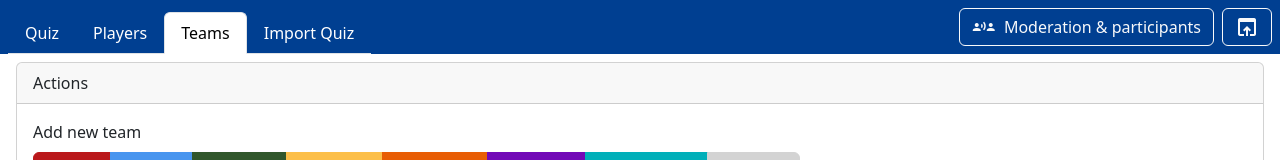
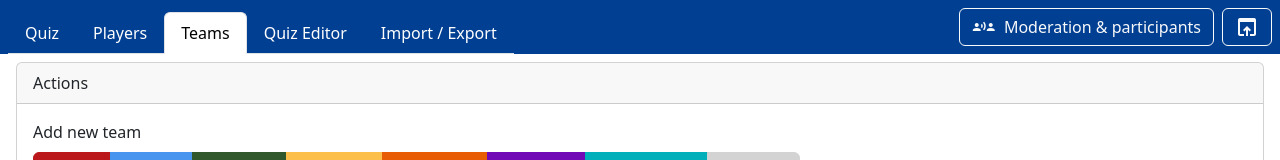
Before and after one commit to tdreja/single-page-quiz, a React (Vite) app: page / in a window 1280 px wide. Shown: the top 160 px of the page. Built offline with nearby package versions, Linux system fonts and the light colour scheme.

Commit message:
feat(Editor): Add editor page

```diff
--- a/src/App.tsx
+++ b/src/App.tsx
@@ -130,7 +130,7 @@ function App() {
                                     <QuizImporterView shared={true} />
                                 </SubPage>
                                 <SubPage state={GamePage.IMPORT_QUIZ} tabType={[TabType.PARTICIPANTS]}>
-                                    <ImporterLoadingView />
+                                    <ImporterLoadingView loadingMessage={(labels) => labels.importer.waitingForImport} />
                                 </SubPage>
 
                                 {/* Quiz */}
@@ -143,6 +143,17 @@ function App() {
                                 <SubPage state={GamePage.GAME_ACTIVE} tabType={[TabType.MODERATION]}>
                                     <QuizModerationPage shared={false} />
                                 </SubPage>
+
+                                {/* Editor */}
+                                <SubPage state={GamePage.EDIT_QUIZ} tabType={[TabType.MODERATION]}>
+                                    <QuizImporterView shared={false} />
+                                </SubPage>
+                                <SubPage state={GamePage.EDIT_QUIZ} tabType={[TabType.SHARED]}>
+                                    <ImporterLoadingView loadingMessage={(labels) => labels.quizEditor.editorCannotBeShared} />
+                                </SubPage>
+                                <SubPage state={GamePage.EDIT_QUIZ} tabType={[TabType.PARTICIPANTS]}>
+                                    <ImporterLoadingView loadingMessage={(labels) => labels.quizEditor.waitingOnEditor} />
+                                </SubPage>
                             </MainPage>
                             <TeamsBottomNav />
                         </DialogContext.Provider>
--- a/src/i18n/I18N.ts
+++ b/src/i18n/I18N.ts
@@ -21,6 +21,7 @@ export interface Labels {
     playerEditor: PlayerEditor,
     teamEditor: TeamEditor,
     settings: Settings,
+    quizEditor: QuizEditorLabels,
 }
 
 /**
@@ -178,6 +179,11 @@ export interface DialogLabels {
     actionNo: string,
 }
 
+export interface QuizEditorLabels {
+    waitingOnEditor: string,
+    editorCannotBeShared: string,
+}
+
 /**
  * Fetches the appropriate labels based on the user's language settings.
  * Defaults to English if no specific language is detected.
--- a/src/i18n/I18N_de.ts
+++ b/src/i18n/I18N_de.ts
@@ -68,7 +68,8 @@ export const i18n_de: Labels = {
         [GamePage.PLAYER_SETUP]: 'Spieler',
         [GamePage.CONTROLLER_SETUP]: 'Controller',
         [GamePage.GAME_ACTIVE]: 'Quiz',
-        [GamePage.IMPORT_QUIZ]: 'Quizdatei importieren',
+        [GamePage.IMPORT_QUIZ]: 'Import / Export',
+        [GamePage.EDIT_QUIZ]: 'Quiz Editor',
     },
     importer: {
         dialogImportTitle: 'Import abschließen?',
@@ -173,4 +174,8 @@ export const i18n_de: Labels = {
         labelShuffle: 'Spieler neu auf Teams aufteilen',
         tooltipShuffle: 'Spieler neu auf Teams aufteilen',
     },
+    quizEditor: {
+        editorCannotBeShared: 'Editor muss im Modus "Nur Moderation" geöffnet werden!',
+        waitingOnEditor: 'Warte auf Moderation...',
+    },
 };
--- a/src/i18n/I18N_en.ts
+++ b/src/i18n/I18N_en.ts
@@ -26,7 +26,8 @@ export const i18n_en: Labels = {
         [GamePage.PLAYER_SETUP]: 'Players',
         [GamePage.CONTROLLER_SETUP]: 'Controller',
         [GamePage.GAME_ACTIVE]: 'Quiz',
-        [GamePage.IMPORT_QUIZ]: 'Import quiz file',
+        [GamePage.IMPORT_QUIZ]: 'Import / Export',
+        [GamePage.EDIT_QUIZ]: 'Quiz Editor',
     },
     importer: {
         dialogImportTitle: 'Complete import?',
@@ -173,4 +174,8 @@ export const i18n_en: Labels = {
         labelShuffle: 'Shuffle players into teams',
         tooltipShuffle: 'Shuffle players into different teams',
     },
+    quizEditor: {
+        editorCannotBeShared: 'Editor requires "Moderation only" view!',
+        waitingOnEditor: 'Waiting on moderation...',
+    },
 };
--- a/src/model/game/game.ts
+++ b/src/model/game/game.ts
@@ -8,6 +8,7 @@ import { QuestionCell, QuizCell, QuizTable } from '../base/table';
 */
 export enum GamePage {
     IMPORT_QUIZ = 'import-quiz',
+    EDIT_QUIZ = 'edit-quiz',
     TEAM_SETUP = 'team-setup',
     PLAYER_SETUP = 'player-setup',
     CONTROLLER_SETUP = 'controller-setup',
--- a/src/pages/importer/ImporterLoadingView.tsx
+++ b/src/pages/importer/ImporterLoadingView.tsx
@@ -1,14 +1,22 @@
-import React, { useContext } from 'react';
+import React, { useContext, useEffect, useState } from 'react';
 import './loading.css';
-import { I18N } from '../../i18n/I18N';
+import { I18N, Labels } from '../../i18n/I18N';
 
-export const ImporterLoadingView = () => {
+interface Props {
+    loadingMessage: (i18n: Labels) => string,
+}
+
+export const ImporterLoadingView = ({ loadingMessage }: Props) => {
     const i18n = useContext(I18N);
+    const [msg, setMsg] = useState<string>('');
+    useEffect(() => {
+        setMsg(loadingMessage(i18n));
+    }, [loadingMessage, i18n]);
     return (
         <div style={{ marginLeft: 'auto', marginRight: 'auto', width: 'fit-content' }}>
             <div className="loader">
             </div>
-            <h5 className="mt-3" style={{ textAlign: 'center' }}>{i18n.importer.waitingForImport}</h5>
+            <h5 className="mt-3" style={{ textAlign: 'center' }}>{msg}</h5>
         </div>
     );
 };
--- a/src/sections/top/SettingsBar.tsx
+++ b/src/sections/top/SettingsBar.tsx
@@ -103,8 +103,11 @@ export const SettingsBar = (): ReactElement => {
                 <li className={`nav-item nav-link ${game.page === GamePage.TEAM_SETUP ? 'active' : ''}`} onClick={() => changeState(GamePage.TEAM_SETUP)}>
                     {i18n.game['team-setup']}
                 </li>
+                <li className={`nav-item nav-link ${game.page === GamePage.EDIT_QUIZ ? 'active' : ''}`} onClick={() => changeState(GamePage.EDIT_QUIZ)}>
+                    {i18n.game['edit-quiz']}
+                </li>
                 <li className={`nav-item nav-link ${game.page === GamePage.IMPORT_QUIZ ? 'active' : ''}`} onClick={() => changeState(GamePage.IMPORT_QUIZ)}>
-                    Import Quiz
+                    {i18n.game['import-quiz']}
                 </li>
             </ul>
             <div className="d-flex mb-2 mt-2 gap-2">
```
